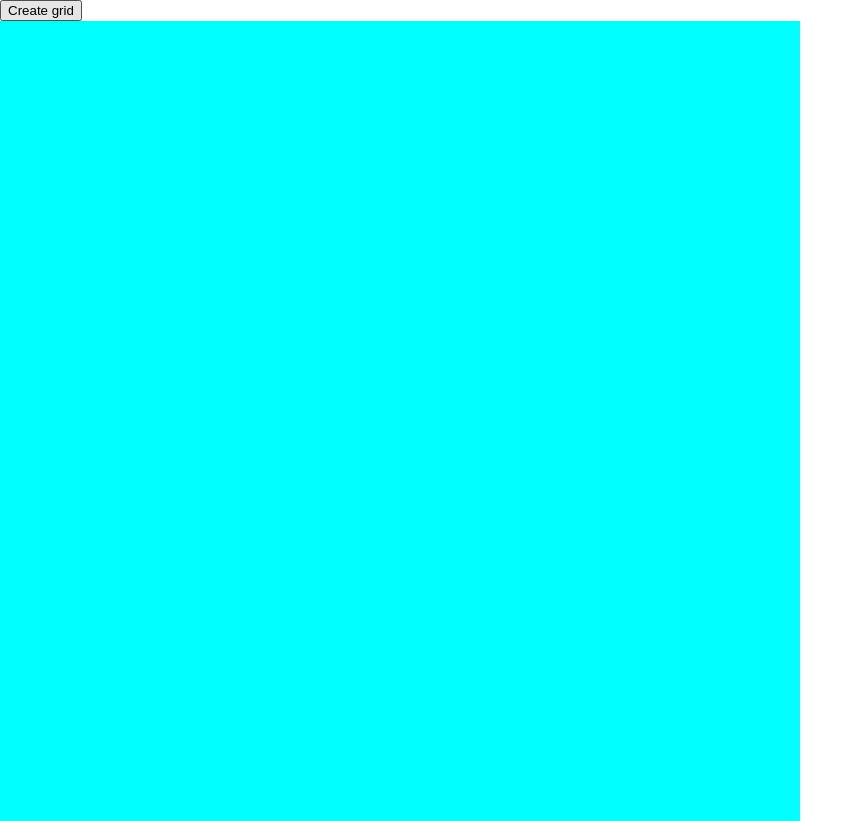
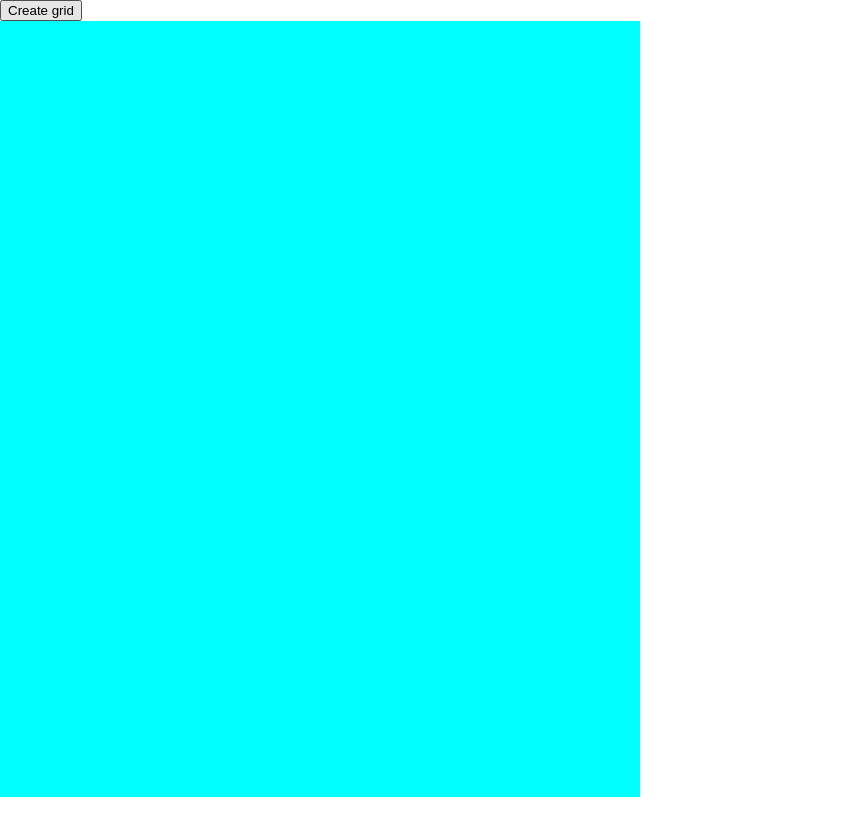
Before and after one commit to BigAkilove/odin-sketch, a plain HTML site: page index.html in a window 1280 px wide. Shown: the whole page, without its empty margins (0-863 px from the left). After the commit the page ends 800 px from the top, so only its background shows below. Drawn offline with Linux system fonts and the light colour scheme.

Commit message:
make the div square

```diff
--- a/scripts.js
+++ b/scripts.js
@@ -10,6 +10,7 @@ let containerDiv = document.querySelector('.container-div');
 
 let numberOfLines = 16;
 
+
 function remakeTheHtml () {
     containerDiv.innerHTML = '';
     lineContainer.innerHTML= '';
@@ -20,8 +21,12 @@ function remakeTheHtml () {
     for (let i=0; i<numberOfLines; i++) {
         containerDiv.appendChild(lineContainer.cloneNode(true));
     }
+
 }
 remakeTheHtml();
+
+let xav = document.getElementsByClassName('child-div')
+console.log(xav.length)
 
 document.addEventListener('mouseover', (e) => {
     let target = e.target;
@@ -37,21 +42,23 @@ document.addEventListener('mouseover', (e) => {
     }
 
 });
-document.addEventListener('mouseout', (e) => {
+
+function addMouseOutEvent (e) {
     let target = e.target;
 
     switch(target.className) {
         case 'child-div new-display':
             target.classList.remove('new-display');
+            target.style.backgroundColor = 'aqua'
             break;
     }
- });
+ }
+document.addEventListener('mouseout', addMouseOutEvent);
 
-/* let containerDivAll = document.querySelectorAll('.child-div')
-
+/*
 containerDivAll.forEach(() => {
     addEventListener('mouseover', (e) => {
-        let target = e.target;
+        let target = e.target;SSS
         target.classList.add('new-display');
     });
     addEventListener('mouseout', (e) => {
@@ -67,3 +74,9 @@ gridButton.addEventListener('click', () => {
     numberOfLines = inputGrid;
     remakeTheHtml();
 })
+
+let colorsButton = document.querySelector('.colors-button')
+colorsButton.addEventListener('click', () => {
+    console.log('this works')
+    document.removeEventListener('mouseout',addMouseOutEvent())
+})
--- a/styles.css
+++ b/styles.css
@@ -1,6 +1,6 @@
-body  {
+html, body {
     margin: 0;
-    padding: 0;
+
     width: 100%;
     height: 100%;
 }
@@ -8,17 +8,17 @@ body  {
 .container-div {
     display: flex;
     flex-direction: column;
-    align-items: flex-start;
-    justify-content: flex-start;
+    align-items: stretch;
+    justify-content: stretch;
     margin: 0;
     gap: 0;
+    height: 97vh;
+    width: 50vw;
 }
 
 .child-div {
-    height: 50px;
-    width: 50px;
     background-color: aqua;
-    flex-shrink: 1;
+    flex: 1;
 }
 
 /*.child-div:nth-child(16n) {
@@ -31,7 +31,7 @@ body  {
 }
 
 .line-div {
-    flex-shrink: 1;
+    flex: 1;
     display: flex;
     margin: 0;
     gap: 0;
```
Also changed, not shown: index.html (+1 -0 lines).
